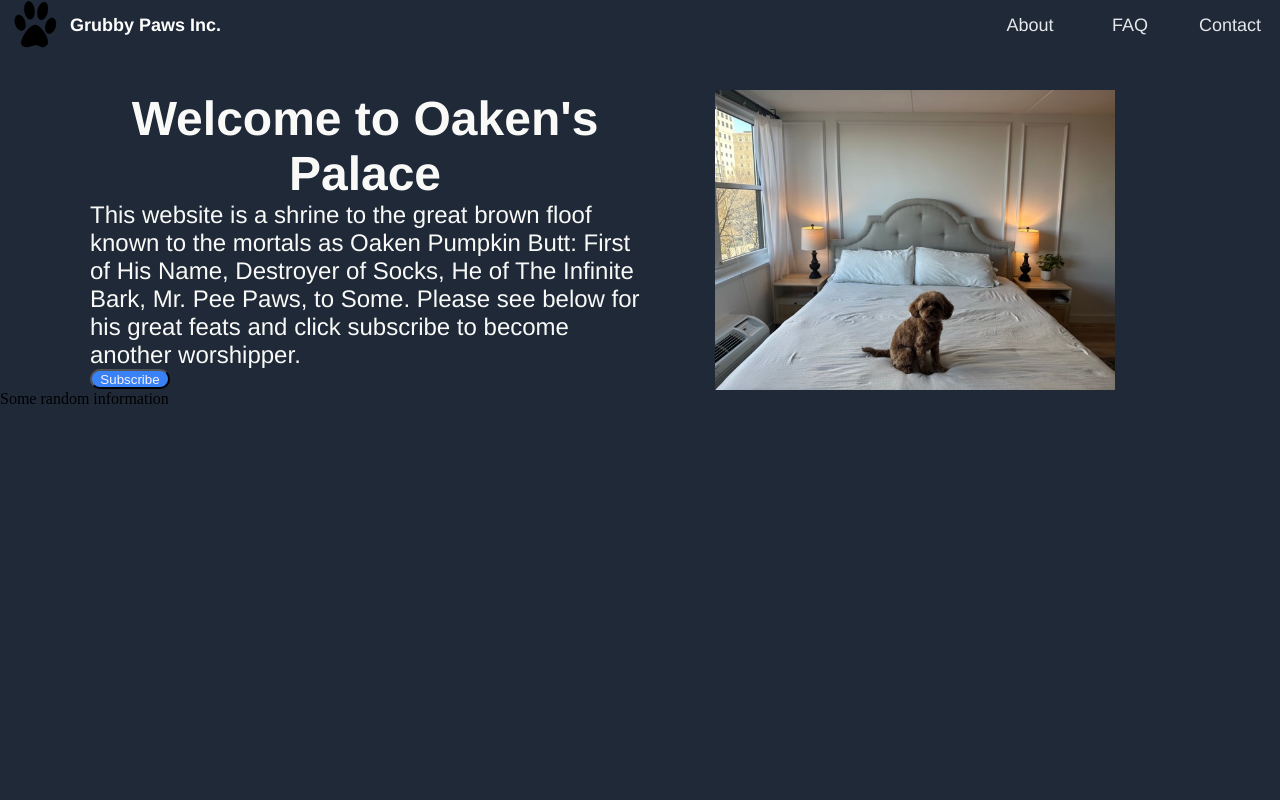
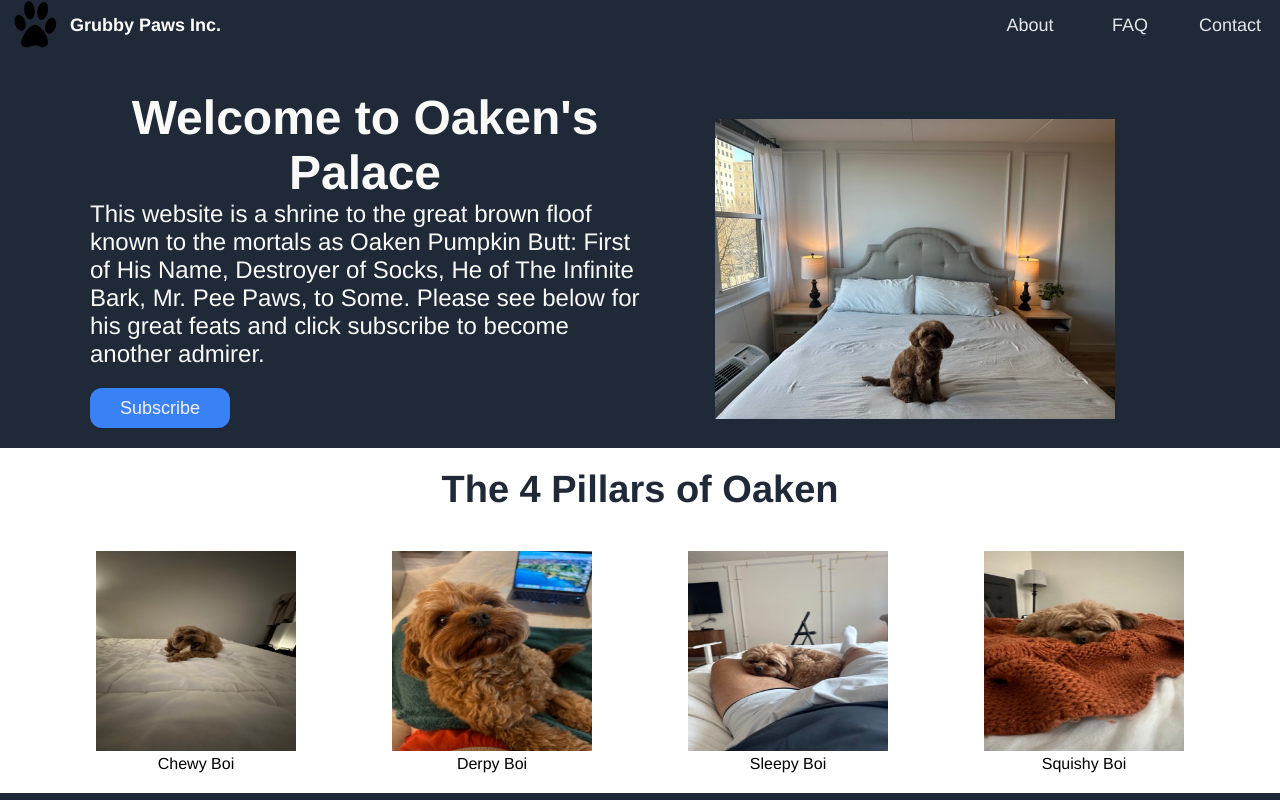
Before and after one commit to jtoncheo/OakenSite, a plain HTML site: page index.html in a window 1280 px wide. Drawn offline with Linux system fonts and the light colour scheme.

Commit message:
Fixed Button and Added 4 Image Boxes Section

```diff
--- a/index.html
+++ b/index.html
@@ -20,26 +20,34 @@
         <div class="hero">
             <div class="hero-left">
                 <div class="hero-title">Welcome to Oaken's Palace</div>
-                <div class="hero-subtext">This website is a shrine to the great brown floof known to the mortals as Oaken Pumpkin Butt: First of His Name, Destroyer of Socks, He of The Infinite Bark, Mr. Pee Paws, to Some. Please see below for his great feats and click subscribe to become another worshipper.</div>
-                <button class="hero-button">Subscribe</button>
+                <div class="hero-subtext">This website is a shrine to the great brown floof known to the mortals as Oaken Pumpkin Butt: First of His Name, Destroyer of Socks, He of The Infinite Bark, Mr. Pee Paws, to Some. Please see below for his great feats and click subscribe to become another admirer.</div>
+                <button class="hero-button" href="#">Subscribe</button>
             </div>
             <div class="hero-right">
                 <img class="hero-image" src="images/titan Medium.jpeg">
             </div>
         </div>
         <div class="boxes">
-            <div class="title">Some random information</div>
-            <div class="row-1">
-                <div class="box1"></div>
-                <div class="box2"></div>
-                <div class="box3"></div>
-                <div class="box4"></div>
+            <div class="boxes-row-1">
+                <div class="title">The 4 Pillars of Oaken</div>
             </div>
-            <div class="row-2">
-                <div class="text1"></div>
-                <div class="text2"></div>
-                <div class="text3"></div>
-                <div class="text4"></div>
+            <div class="boxes-row-2">
+                <div class="column1">
+                    <img class="sqimg" src="images/chewy Medium.jpeg">
+                    <div class="text1">Chewy Boi</div>
+                </div>
+                <div class="column2">
+                    <img class="sqimg" src="images/derpy Medium.jpeg">
+                    <div class="text2">Derpy Boi</div>
+                </div>
+                <div class="column3">
+                    <img class="sqimg" src="images/sleepy Medium.jpeg">
+                    <div class="text3">Sleepy Boi</div>
+                </div>
+                <div class="column4">
+                    <img class="sqimg" src="images/squishy Medium.jpeg">
+                    <div class="text4">Squishy Boi</div>
+                </div>
             </div>
         </div>
         <div class="quote"></div>
--- a/style.css
+++ b/style.css
@@ -60,7 +60,7 @@ a {
     color: #E5E7EB
 }
 
-.nav-bar-right a:hover{
+.hero-button, .nav-bar-right a:hover{
     color: #ccc;
 }
 
@@ -103,9 +103,12 @@ a {
     background-color: #3882F6;
     color: #F9F1F8;
     border-radius: 12px;
-    height: 20px;
-    width: 80px;
-
+    height: 40px;
+    width: 140px;
+    border: none;
+    margin-top: 20px;
+    margin-bottom: 20px;
+    font-size: 18px;
 }
 
 .hero-right{
@@ -115,3 +118,38 @@ a {
     align-items: center;
     width: 300px;
 }
+
+.boxes{
+    display: flex;
+    flex-direction: column;
+    background: white;
+}
+.boxes-row-1{
+    margin-top: 20px;
+    margin-bottom: 20px;
+    align-self: center;
+    font-size: 38px;
+    font-weight: bold;
+    color: #1F2937;
+    font-family: 'Arial Rounded MT Bold', Helvetica, sans-serif;
+}
+.boxes-row-2{
+    margin-top: 20px;
+    margin-bottom: 20px;
+    display: flex;
+    justify-content: space-evenly;
+    flex-direction: row;
+    font-family: 'Arial Rounded MT Bold', Helvetica, sans-serif;
+}
+
+.column1, .column2, .column3, .column4{
+    flex-direction: column;
+    text-align: center;
+}
+
+.sqimg{
+    height: 200px;
+    width: 200px;
+    border: #3882F6;
+    border-width: 5px;
+}
```
